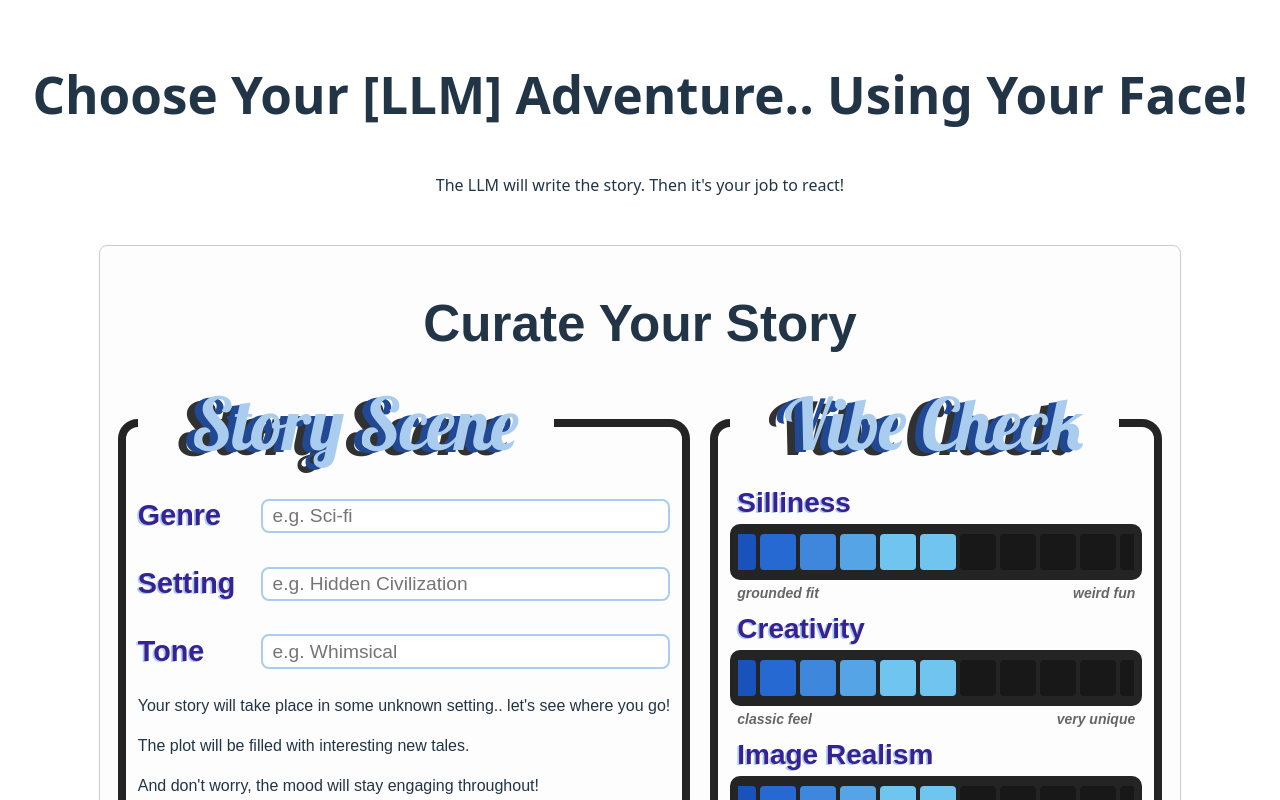
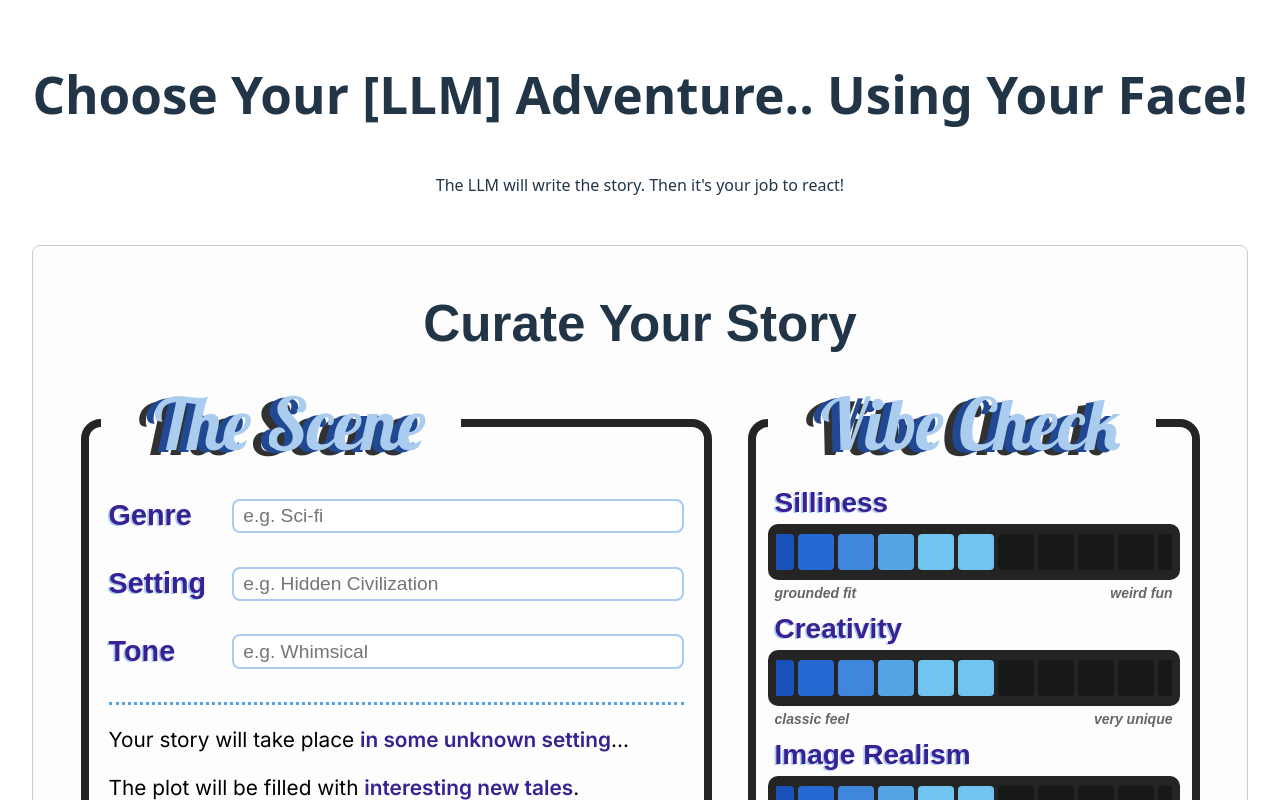
Before and after one commit to aadriien/choose-your-llm-face-adventure, a Svelte app: page / in a window 1280 px wide. Shown: the top 800 px of the page. Built offline with nearby package versions, Linux system fonts and the light colour scheme.

Commit message:
Made conditional displays more Svelte-friendly, & refined styling

```diff
--- a/src/components/VibeCuration.svelte
+++ b/src/components/VibeCuration.svelte
@@ -58,7 +58,7 @@
 
     // Make lowercase & add appropriate article for config summary
     function describeSetting(setting) {
-        if (!setting) return "in some unknown setting.. let's see where you go";
+        if (!setting) return "in some unknown setting";
 
         const trimmed = setting.trim();
         const lower = trimmed.toLowerCase();
@@ -86,8 +86,8 @@
     <h1>Curate Your Story</h1>
 
     <div class="configs">
-        <fieldset class="equalizer">
-            <legend>Story Scene</legend>
+        <fieldset class="story-scene">
+            <legend>The Scene</legend>
 
             <section class="input-group">
                 <label>Genre</label>
@@ -138,22 +138,36 @@
             </section>
 
             <section class="config-summary">
-                <p>Your story will take place {describeSetting(setting)}!</p>
-                <p>The plot will be filled with
-                    {genre
-                    ?
-                    genre.toLowerCase() + " goodness."
-                    :
-                    "interesting new tales."}
+                <p>
+                    Your story will take place
+                    <span class="highlight-config">
+                        {describeSetting(setting)}
+                    </span>...
                 </p>
-                <p>And don't worry, the mood will stay
-                    {tone ? tone.toLowerCase() : "engaging throughout"}!
+                <p>
+                    The plot will be filled with
+                    <span class="highlight-config">
+                        {#if genre}
+                            {genre.toLowerCase() + " goodness"}
+                        {:else}
+                            {"interesting new tales"}
+                        {/if}
+                    </span>.
+                </p>
+                <p>
+                    And don't worry, the mood will stay
+                    <span class="highlight-config">
+                        {#if tone}
+                            {tone.toLowerCase()}
+                        {:else}
+                            {"engaging throughout"}
+                        {/if}
+                    </span>!
                 </p>
             </section>
-
         </fieldset>
 
-        <fieldset class="equalizer">
+        <fieldset class="vibe-check">
             <legend>Vibe Check</legend>
 
             <div class="slider-group">
@@ -193,7 +207,7 @@
 
 <style>
     @import url("https://fonts.googleapis.com/css?family=Lobster");
-
+    @import url('https://fonts.googleapis.com/css2?family=DM+Serif+Display&family=Inter:wght@400;600&display=swap');
 
     main {
         max-width: 1500px;
@@ -210,21 +224,49 @@
         margin-bottom: 1rem;
     }
 
+    .story-scene,
+    .vibe-check {
+        max-width: 50%;
+    }
+
     .configs {
         display: flex;
+        flex-wrap: wrap;
         justify-content: center;
-        gap: 1rem;
+        gap: 2rem;
+        max-width: 100%;
+    }
+
+    .config-summary {
+        border-top: 3px dotted #55A5E6;
+        padding-top: 0.7rem;
+        margin: 1.5rem 0.5rem 0 0.5rem;
+        font-size: 1.3rem;
+        font-family: "Inter", Helvetica, sans-serif;
+        color: #000;
+        display: flex;
+        flex-wrap: wrap;
+        box-sizing: border-box;
+    }
+
+    .config-summary p {
+        margin: 0.5em 0;
+        line-height: 1.3;
+    }
+
+    .highlight-config {
+        color: #382193;
+        font-weight: bold;
     }
 
     .input-group {
         display: flex;
         align-items: center;
-        margin-top: 0.5rem;
-        margin-bottom: 1rem;
+        margin: 0.5rem 0.5rem 1rem 0.5rem;
         gap: 0.5rem;
         font-size: 1.8rem;
         line-height: 1.8;
-        width: 100%;
+        max-width: 100%;
     }
 
     .input-group label {
```
